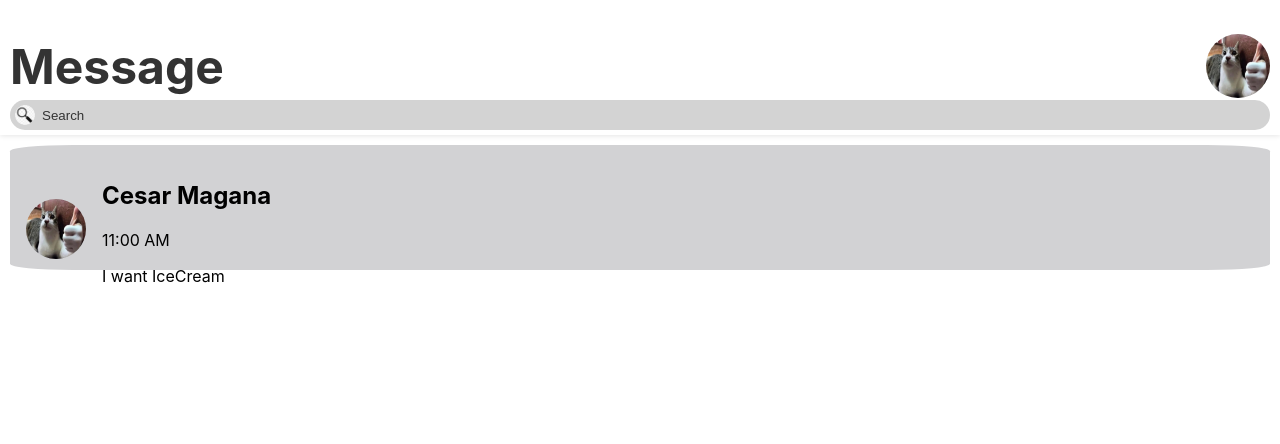
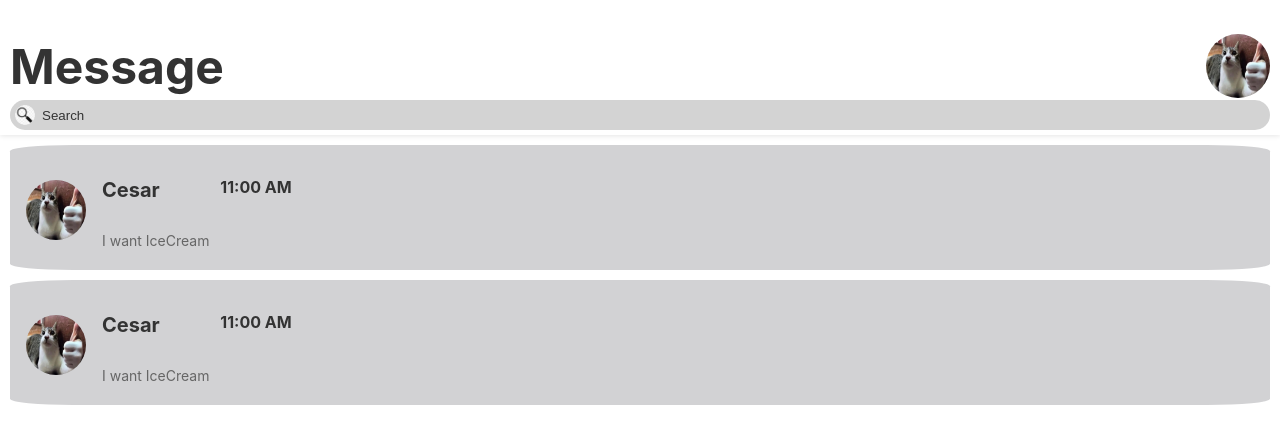
Before and after one commit to ShoeShime/test-chat_app, a React (Create React App) app: page / in a window 1280 px wide. Shown: the top 444 px of the page. Built offline with nearby package versions, Linux system fonts and the light colour scheme.

Commit message:
Need to redo MessageInbox Format

```diff
--- a/src/features/chatdisplay/components/ChatHeaderPage.tsx
+++ b/src/features/chatdisplay/components/ChatHeaderPage.tsx
@@ -54,11 +54,8 @@ const ChatHeaderPage = () =>{
 		<MessageHeader>
 
 			<HeaderContainer>
-
 				<MessageTitle className="Title">Message</MessageTitle>
-
 				<UserIcon className="User-Image" src={ThumbsUp} alt="User icon"/>
-
 			</HeaderContainer>
 
 			<SearchMessage/>
--- a/src/features/chatdisplay/components/Conversation.tsx
+++ b/src/features/chatdisplay/components/Conversation.tsx
@@ -5,7 +5,9 @@ import CatPicture from "../misc/ThumbsUp.jpg";
 const Convo = styled.div`
 
 	display: flex;
+
 	align-items: center;
+
 	padding: 16px;
 
 `;
@@ -28,21 +30,44 @@ const ProfilePic = styled.img`
 
 const TextContainer = styled.div`
 
-	flex-grow: 1;
-
+	display: flex;
+	flex-wrap: wrap;
 
 `;
 
 const MessageName = styled.h2`
 
+	color: #333333;
+
+	flex-basis: 50%;
+	flex-grow: 1;
+
+	font-size: 20px;
+	font-weight: bold;
 
 `;
 
 const Timestamp = styled.p`
 
+	color: #333333;
+
+	flex-basis: 50%;
+	flex-grow: 1;
+
+
+	font-size: 16px;
+	font-weight: bold;
+
 `;
 
 const TextMessage = styled.p`
+
+	color: #666666;
+
+	flex-basis 100%;
+	flex-grow: 1;
+
+	font-size: 14px;
 
 `;
 
@@ -77,15 +102,21 @@ const Conversation = () =>{
 				</PictureContainer>
 
 				<TextContainer>
+
 						<MessageName>
-						Cesar Magana
+							Cesar
 						</MessageName>
+
 						<Timestamp>
 							11:00 AM
 						</Timestamp>
+
+
 						<TextMessage>
 							I want IceCream
 						</TextMessage>
+
+
 				</TextContainer>
 
 			</Convo>
--- a/src/features/chatdisplay/components/MessageBox.tsx
+++ b/src/features/chatdisplay/components/MessageBox.tsx
@@ -20,11 +20,19 @@ const MessageBox = () =>{
 
 
 	return(
-		<MessageWrapper>
+		<>
+			<MessageWrapper>
 
-			<Conversation/>
+				<Conversation/>
 
-		</MessageWrapper>
+			</MessageWrapper>
+
+			<MessageWrapper>
+
+				<Conversation/>
+
+			</MessageWrapper>
+		</>
 	);
 }
 
```
Lines whose indentation alone changed are shown as unchanged.
